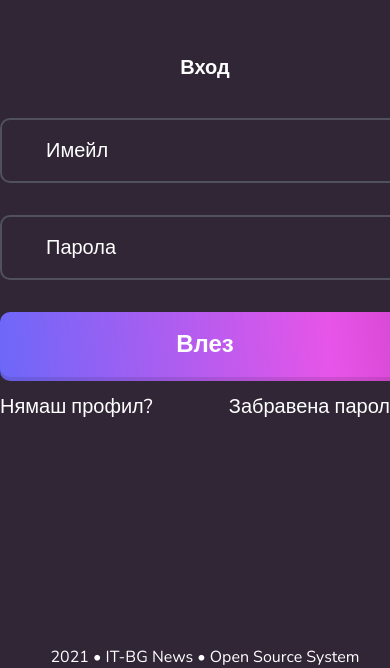
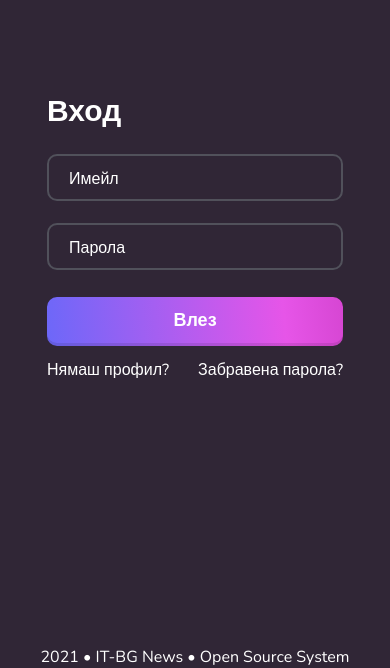
Before and after one commit to kristiyanivanovx/itbgnews, a Next.js app in the folder client/: page /login in a window 390 px wide. Shown: the part 176-844 px from the top of the page. Built offline with nearby package versions, Linux system fonts and the light colour scheme.

Commit message:
made login and register responsive

```diff
--- a/client/styles/Auth.module.css
+++ b/client/styles/Auth.module.css
@@ -1,3 +1,11 @@
+.auth__container {
+    display: flex;
+    flex-direction: column;
+    justify-content: center;
+    align-items: center;
+    margin: auto;
+}
+
 .auth__links {
     display: flex;
     justify-content: space-between;
@@ -8,20 +16,8 @@
     cursor: pointer;
 }
 
-.auth__container {
-    display: flex;
-    flex-direction: column;
-    justify-content: center;
-    align-items: center;
-    margin: auto;
-    /*margin-top: 15%;*/
-    /*width: 22%;*/
-    /*height: 100%;*/
-    /*display: flex;*/
-    /*justify-content: center;*/
-    /*align-items: center;*/
-    /*border: 1px solid red;*/
-    /*margin-left: auto;*/
-    /*margin-right: auto;*/
-    /*display: table;*/
+@media (max-width: 600px) {
+    .auth__links {
+        font-size: 16px;
+    }
 }
--- a/client/styles/Button.module.css
+++ b/client/styles/Button.module.css
@@ -27,7 +27,7 @@
     border-radius: 10px;
 }
 
-.btn__text{
+.btn__text {
     position: absolute;
     left: 0;
     right: 0;
@@ -40,3 +40,18 @@
 
     color: var(--clr-white);
 }
+
+@media (max-width: 600px) {
+    .btn {
+        width: 296px;
+        height: 46px;
+    }
+
+    .btn__text {
+        left: 0;
+        right: 0;
+        top: 11px;
+        bottom: 0;
+        font-size: 18px;
+    }
+}
--- a/client/styles/Form.module.css
+++ b/client/styles/Form.module.css
@@ -2,26 +2,12 @@
     display: flex;
     flex-direction: column;
     justify-content: center;
-    align-items: center;
     margin: auto;
-    /*margin-top: 15%;*/
-    /*width: 22%;*/
-    /*height: 100%;*/
-    /*display: flex;*/
-    /*justify-content: center;*/
-    /*align-items: center;*/
-    /*border: 1px solid red;*/
-    /*margin-left: auto;*/
-    /*margin-right: auto;*/
-    /*display: table;*/
 }
 
 .form__title {
     margin-bottom: 1rem;
-    /*margin: 1rem auto;*/
     padding: 0.5rem 0;
-    /*width: 300px;*/
-    /*text-align: left;*/
 }
 
 .form__input {
@@ -42,6 +28,21 @@
 }
 
 .user__input::placeholder {
-    padding-left: 1rem;
+    font-size: 24px;
     color: var(--clr-white);
 }
+
+@media (max-width: 600px) {
+    .form__title {
+        margin-bottom: .5rem;
+    }
+    .user__input {
+        width: 296px;
+        height: 47px;
+        padding-left: 1.25rem;
+        margin: .7rem 0;
+    }
+    .user__input::placeholder {
+        font-size: 16px;
+    }
+}
--- a/client/styles/globals.css
+++ b/client/styles/globals.css
@@ -65,7 +65,7 @@ h4 {
 }
 
 h2 {
-    font-size: clamp(20px, 5vw, var(--fs-h2));
+    font-size: clamp(30px, 5vw, var(--fs-h2));
 }
 
 h3 {
```
